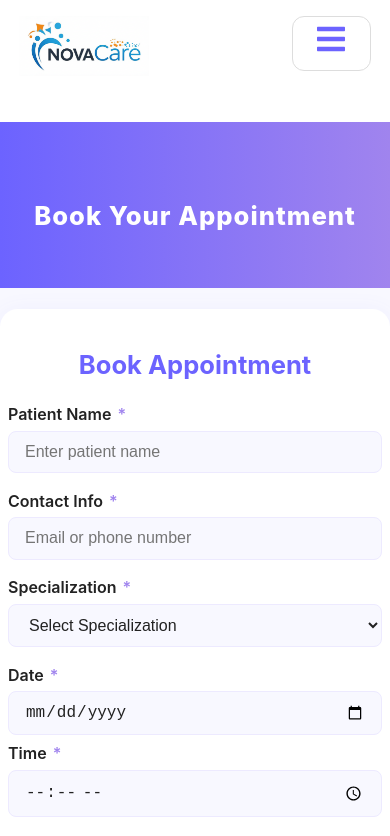
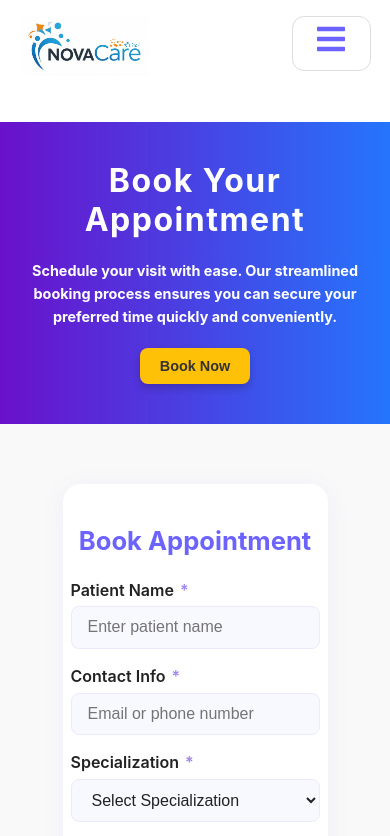
Before and after one commit to jyoti602/hospital-management-system, a React (Create React App) app: page /book-appointment in a window 390 px wide. Shown: the top 836 px of the page. Built offline with nearby package versions, Linux system fonts and the light colour scheme; no server answers.

Commit message:
about page to responsive

```diff
--- a/src/components/Sidebar/Sidebar.css
+++ b/src/components/Sidebar/Sidebar.css
@@ -116,6 +116,8 @@
   .mobile-header {
     display: flex;
     width: 50px;
+    height: 20px;
+    justify-content: center;
   }
 
   .hero-logo-row {
--- a/src/pages/Admin/DoctorDetails.css
+++ b/src/pages/Admin/DoctorDetails.css
@@ -11,6 +11,7 @@
   flex-wrap: wrap;
   align-items: center;
   gap: 10px;
+  margin-top: 10px;
 }
 
 .header h2 {
--- a/src/pages/BookAppointment/BookAppointmentPage.css
+++ b/src/pages/BookAppointment/BookAppointmentPage.css
@@ -1,61 +1,149 @@
+/* BookAppointmentPage.css */
+
+/* Base styles for the overall page */
 .book-appointment-page {
+  font-family: 'Inter', sans-serif; /* Using Inter as per instructions */
+  color: #333;
+  min-height: 100vh; /* Ensure page takes full viewport height */
+  display: flex;
+  flex-direction: column; /* Stack sections vertically */
+}
+
+/* Hero Section Styling */
+.book-appointment-hero {
+  background: linear-gradient(to right, #6a11cb, #2575fc); /* Modern gradient background */
+  color: white;
+  padding: 80px 20px; /* Increased padding for better visual appeal */
+  text-align: center;
+  display: flex;
+  justify-content: center;
+  align-items: center;
+  min-height: 400px; /* Ensures a decent height for the hero section */
+  box-sizing: border-box; /* Include padding in element's total width and height */
+}
+
+.book-appointment-hero-content {
+  max-width: 800px;
+  margin: 0 auto;
+  display: flex; /* Use flex for content within hero */
+  flex-direction: column; /* Stack title, subtitle, button */
+  align-items: center; /* Center items horizontally */
+  gap: 20px; /* Spacing between elements */
+  padding: 0 15px; /* Add some horizontal padding for very small screens */
+}
+
+.book-appointment-hero-title {
+  font-size: 3em; /* Larger title */
+  margin: 0; /* Reset default margin */
+  letter-spacing: 1.5px; /* Spacing for better readability */
+  line-height: 1.2;
+}
+
+.book-appointment-hero-subtitle {
+  font-size: 1.2em;
+  margin: 0; /* Reset default margin */
+  line-height: 1.6;
+}
+
+.book-appointment-scroll-button {
+  background-color: #ffc107; /* A contrasting color for the button */
+  color: #333;
+  padding: 15px 30px;
+  border: none;
+  border-radius: 8px; /* Slightly more rounded corners */
+  font-size: 1.1em;
+  cursor: pointer;
+  transition: background-color 0.3s ease, transform 0.3s ease, box-shadow 0.3s ease;
+  box-shadow: 0 4px 8px rgba(0, 0, 0, 0.2); /* Subtle shadow */
+  font-weight: 600; /* Make text bolder */
+}
+
+.book-appointment-scroll-button:hover {
+  background-color: #e0a800; /* Darker on hover */
+  transform: translateY(-2px); /* Slight lift effect */
+  box-shadow: 0 6px 12px rgba(0, 0, 0, 0.3); /* Enhanced shadow on hover */
+}
+
+/* Form Wrapper Styling */
+.book-appointment-form-wrapper {
+  flex-grow: 1; /* Allows the form wrapper to take available space */
+  padding: 40px 20px;
+  display: flex;
+  justify-content: center;
+  align-items: flex-start; /* Align form to the top of its container */
+  background-color: #f9f9f9; /* Light background for the form section */
+  box-sizing: border-box;
+}
+
+/* Assuming BookAppointmentForm has a root class like 'book-appointment-form' */
+/* This targets the form component itself to control its max-width and styling */
+.book-appointment-form-wrapper > .book-appointment-form {
   width: 100%;
-  min-height: 100vh;
-  background: #f8f8ff;
+  max-width: 600px; /* Max width for the form to keep it from being too wide on large screens */
+  background-color: white;
+  padding: 30px;
+  border-radius: 10px;
+  box-shadow: 0 5px 15px rgba(0, 0, 0, 0.1);
+  box-sizing: border-box;
 }
-.book-appointment-hero {
-  width: 100%;
-  background: linear-gradient(90deg, #6c63ff 0%, #a084ee 100%);
-  display: flex;
-  align-items: center;
-  justify-content: center;
-  padding: 3.5rem 0 2.5rem 0;
-}
-.book-appointment-hero-content {
-  max-width: 600px;
-  text-align: center;
-  color: #fff;
-  margin: 0 auto;
-}
-.book-appointment-hero-title {
-  font-size: 2.5rem;
-  font-weight: 800;
-  margin-bottom: 1.1rem;
-  letter-spacing: 1px;
-}
-ook-appointment-hero-btn {
-  background: #fff;
-  color: #6c63ff;
-  font-size: 1.15rem;
-  font-weight: 700;
-  border: none;
-  border-radius: 30px;
-  padding: 0.85rem 2.2rem;
-  box-shadow: 0 2px 12px 0 rgba(108, 99, 255, 0.10);
-  cursor: pointer;
-  transition: background 0.2s, color 0.2s, transform 0.2s;
-}
-.book-appointment-hero-btn:hover {
-  background: #a084ee;
-  color: #fff;
-  transform: translateY(-2px);
-}
-.book-appointment-form-wrapper {
-  margin-top: -2.5rem;
-  padding-bottom: 2.5rem;
-}
-@media (max-width: 700px) {
+
+
+/* --- Media Queries for Responsiveness --- */
+
+/* For screens smaller than 768px (e.g., tablets and large phones) */
+@media (max-width: 768px) {
+  .book-appointment-hero {
+    padding: 60px 15px;
+    min-height: 350px;
+  }
+
   .book-appointment-hero-title {
-    font-size: 1.6rem;
+    font-size: 2.5em; /* Adjust font size for smaller screens */
   }
-  .book-appointment-hero-content {
-    padding: 0 0.5rem;
+
+  .book-appointment-hero-subtitle {
+    font-size: 1em;
   }
+
+  .book-appointment-scroll-button {
+    padding: 12px 25px;
+    font-size: 1em;
+  }
+
   .book-appointment-form-wrapper {
-    margin-top: -1.2rem;
+    padding: 30px 15px;
+  }
+
+  .book-appointment-form-wrapper > .book-appointment-form {
+    padding: 20px;
   }
 }
-.appointment-hero-content{
-  display: flex;
-justify-content: space-between;
+
+/* For screens smaller than 480px (e.g., mobile phones) */
+@media (max-width: 480px) {
+  .book-appointment-hero {
+    padding: 40px 10px;
+    min-height: 300px;
+  }
+
+  .book-appointment-hero-title {
+    font-size: 2em; /* Further reduce font size for very small screens */
+  }
+
+  .book-appointment-hero-subtitle {
+    font-size: 0.9em;
+  }
+
+  .book-appointment-scroll-button {
+    padding: 10px 20px;
+    font-size: 0.9em;
+  }
+
+  .book-appointment-form-wrapper {
+    padding: 20px 10px;
+  }
+
+  .book-appointment-form-wrapper > .book-appointment-form {
+    padding: 15px;
+  }
 }
--- a/src/pages/BookAppointment/BookAppointmentPage.js
+++ b/src/pages/BookAppointment/BookAppointmentPage.js
@@ -16,10 +16,16 @@ const BookAppointmentPage = () => {
       <section className="book-appointment-hero">
         <div className="book-appointment-hero-content">
           <h1 className="book-appointment-hero-title">Book Your Appointment</h1>
-
+          <p className="book-appointment-hero-subtitle">
+            Schedule your visit with ease. Our streamlined booking process ensures you can secure your preferred time quickly and conveniently.
+          </p>
+          <button className="book-appointment-scroll-button" onClick={handleScrollToForm}>
+            Book Now
+          </button>
         </div>
       </section>
       <div ref={formRef} className="book-appointment-form-wrapper">
+        {/* The BookAppointmentForm component will need its own internal responsiveness */}
         <BookAppointmentForm />
       </div>
     </div>
--- a/src/pages/Home/NovaCare.css
+++ b/src/pages/Home/NovaCare.css
@@ -37,6 +37,11 @@
     font-size: 1.875rem;
     color: #1e3a8a; /* Darker blue for titles */
     font-weight: bold;
+}
+
+dashboard-content h3, p {
+    font-size: 15px;
+    font-weight: 700;
 }
 
 .nova-subtitle {
```
